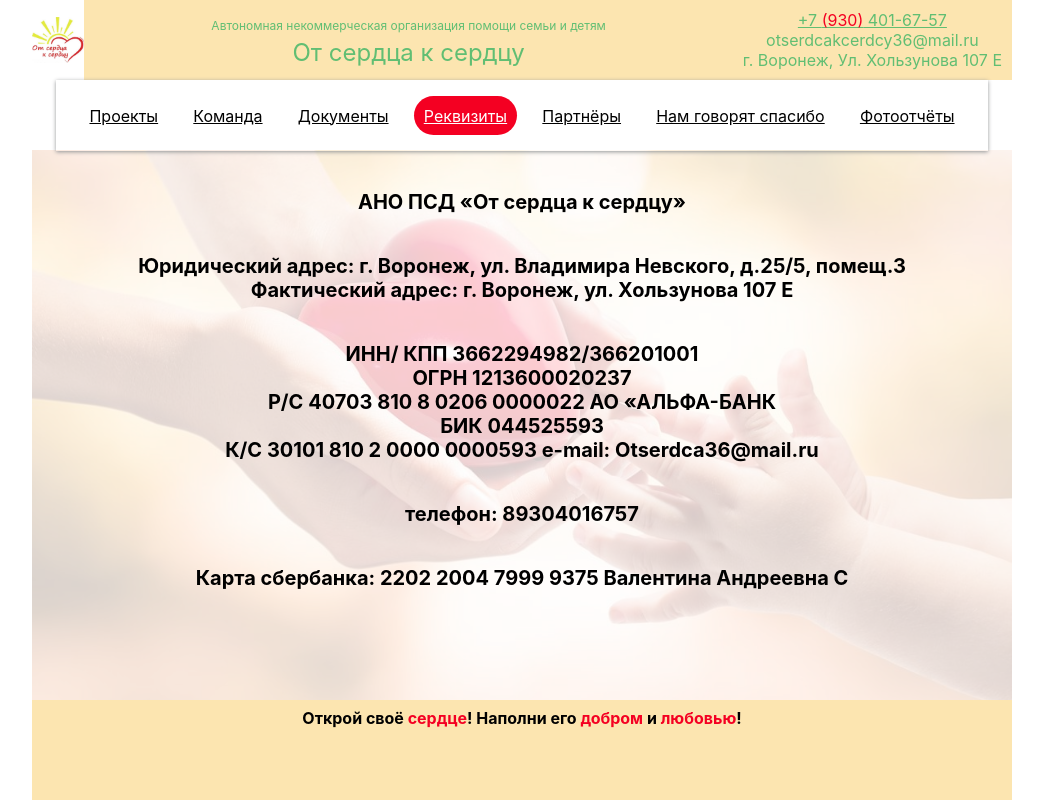
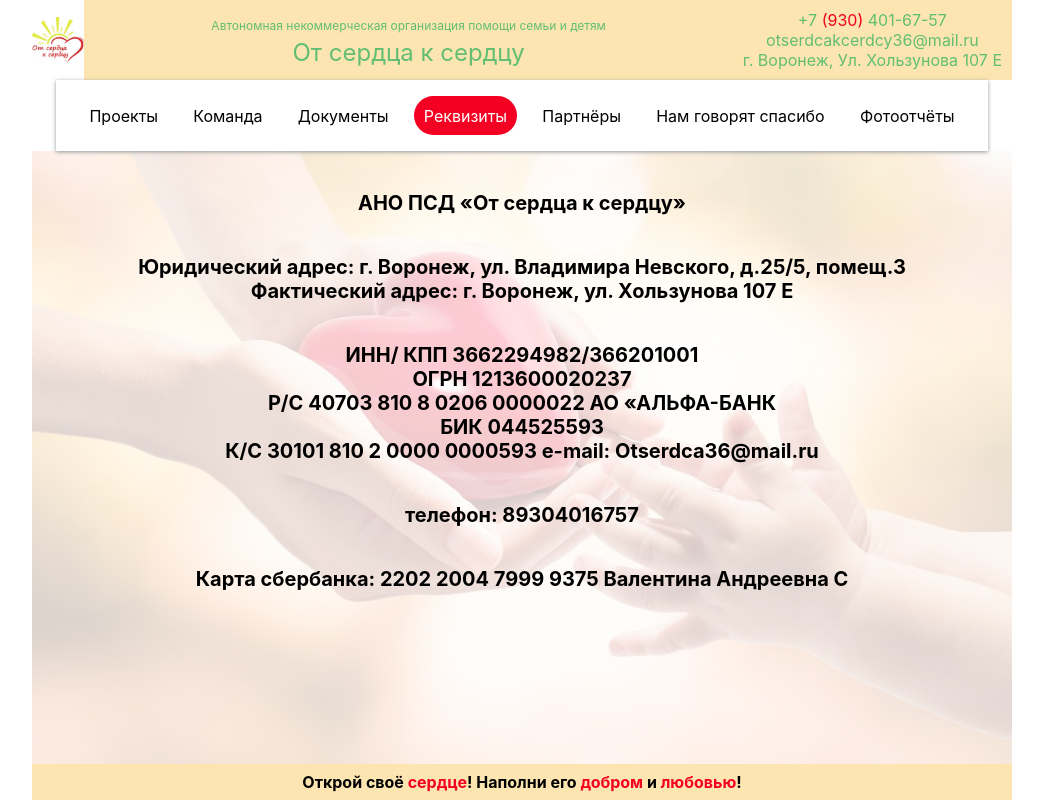
Before and after one commit to IgorDavydenko/charityFund, a React (Create React App) app in the folder client/: page /requisites in a window 1280 px wide. Shown: the whole page, without its empty margins (118-1161 px from the left). Built offline with nearby package versions, Linux system fonts and the light colour scheme.

Commit message:
update content to scrolling

```diff
--- a/client/src/components/App.scss
+++ b/client/src/components/App.scss
@@ -18,20 +18,26 @@ code {
 
 .charityApp {
     position: relative;
-
-    min-height: 100vh;
-    // min-width: 600px;
+    height: 100vh;
+    min-width: 320px;
     max-width: 980px;
     margin: 0 auto;
     // border: 1px solid red;
 
-    display: grid;
-    grid-template-rows: 150px 1fr 100px;
-    grid-template-columns: 1fr;
-    grid-template-areas:
-        "header"
-        "content"
-        "footer";
+    display: flex;
+    // align-items: center;
+    justify-content: center;
+    flex-direction: column;
+
+    .content-wrapper {
+        flex: 1;
+        overflow: auto;
+    }
+}
+
+a {
+    text-decoration: none;
+    cursor: pointer;
 }
 
 .item_font-red {
```
